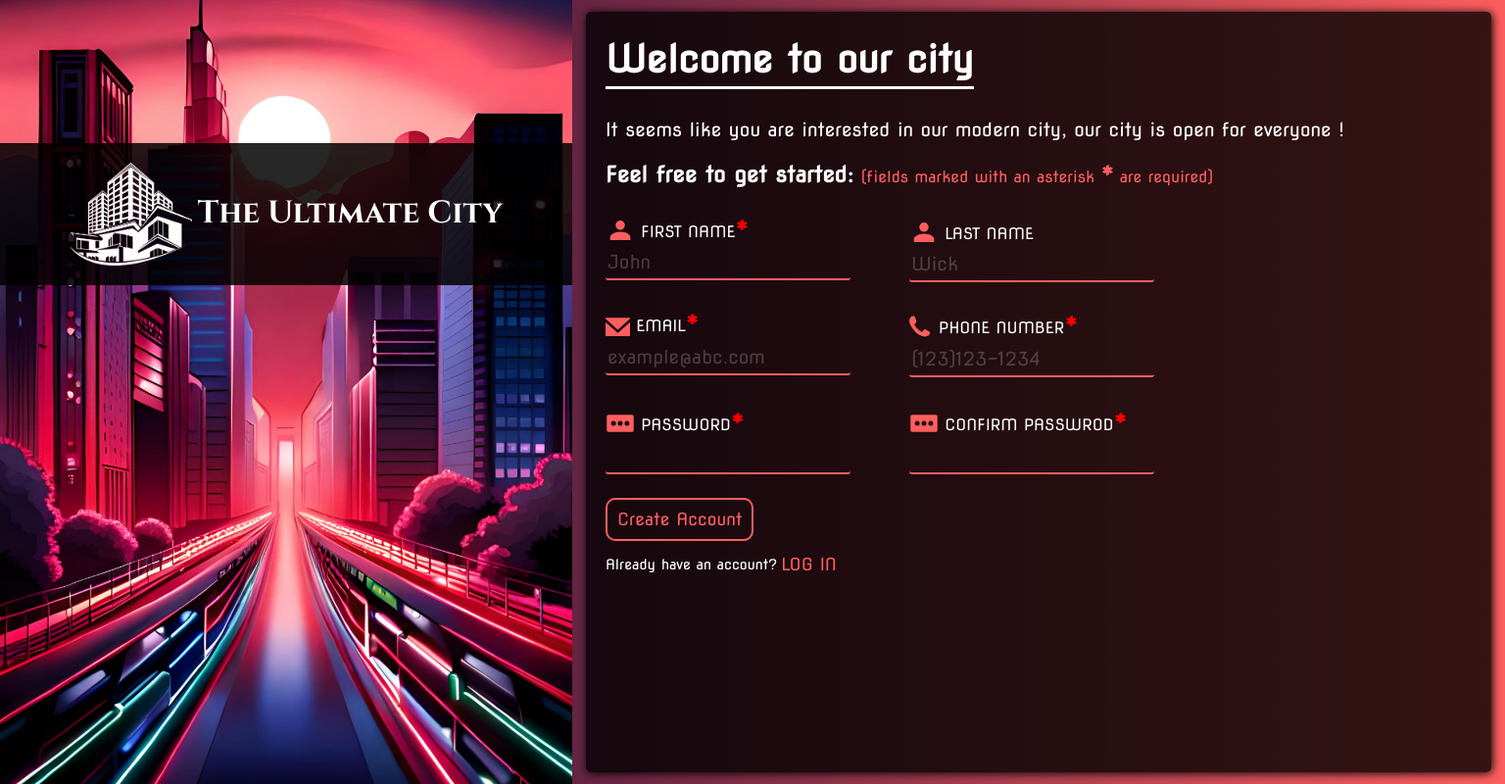
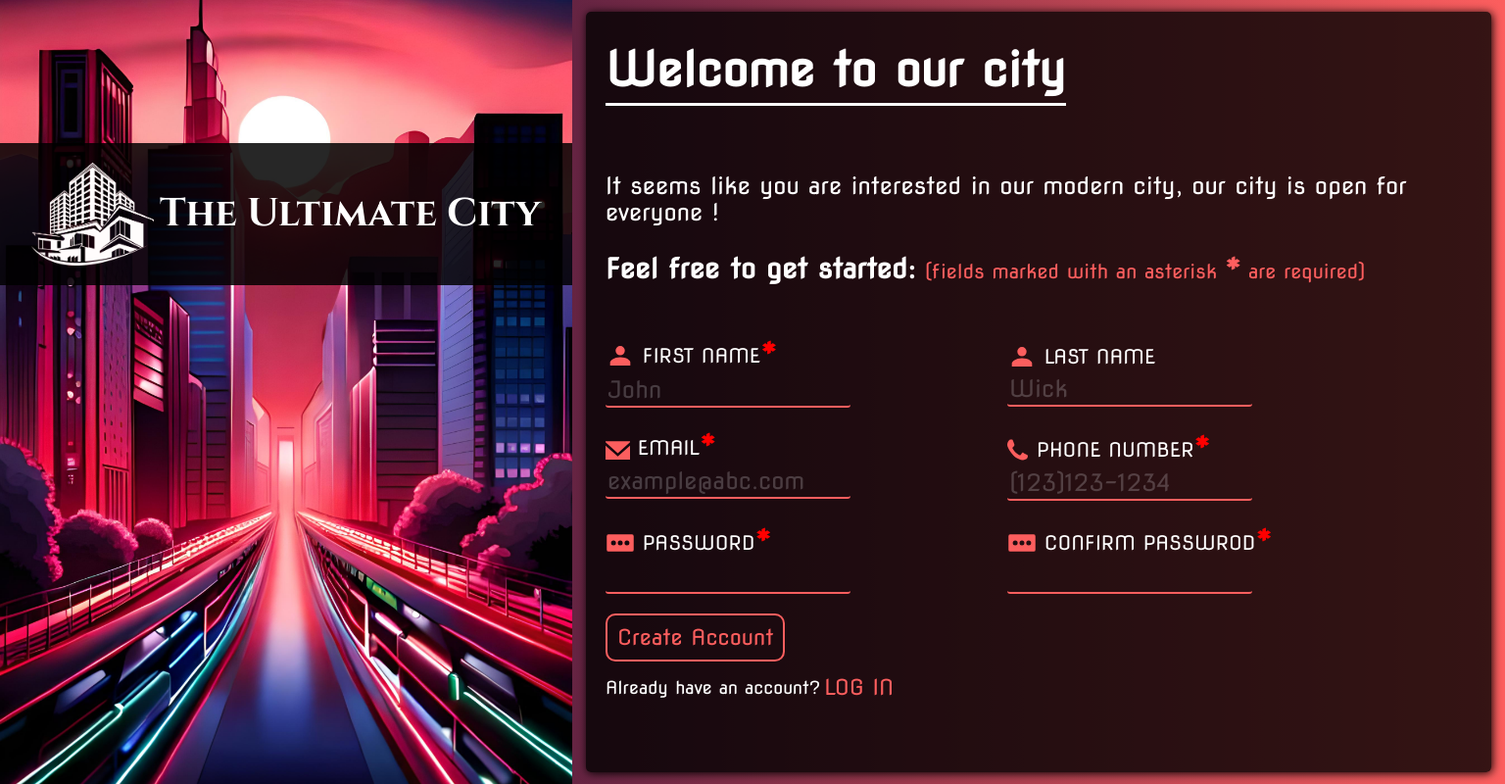
Before and after one commit to Silva-Mo/Sign-up-Form, a plain HTML site: page index.html in a window 1536 px wide. Shown: the whole page at 98% size. Drawn offline with Linux system fonts and the light colour scheme.

Commit message:
make UI responsive for larger screens

```diff
--- a/css/style.css
+++ b/css/style.css
@@ -295,6 +295,7 @@ button:active{
         margin-top: 0;
         padding: 10px;
         font-size: 0.8rem;
+        gap: 30px;
     }
 
     div.logo-container > img{
@@ -309,3 +310,21 @@ button:active{
         flex-direction: column;
     }
 }
+
+@media only screen and (min-width: 1325px){
+    :root{
+        font-size: 20px;
+    }
+
+    form{
+        max-width: 800px;
+    }
+
+    form > div{
+        min-width: 350px;
+    }
+
+    .form-container{
+        gap: 30px;
+    }
+}
```
